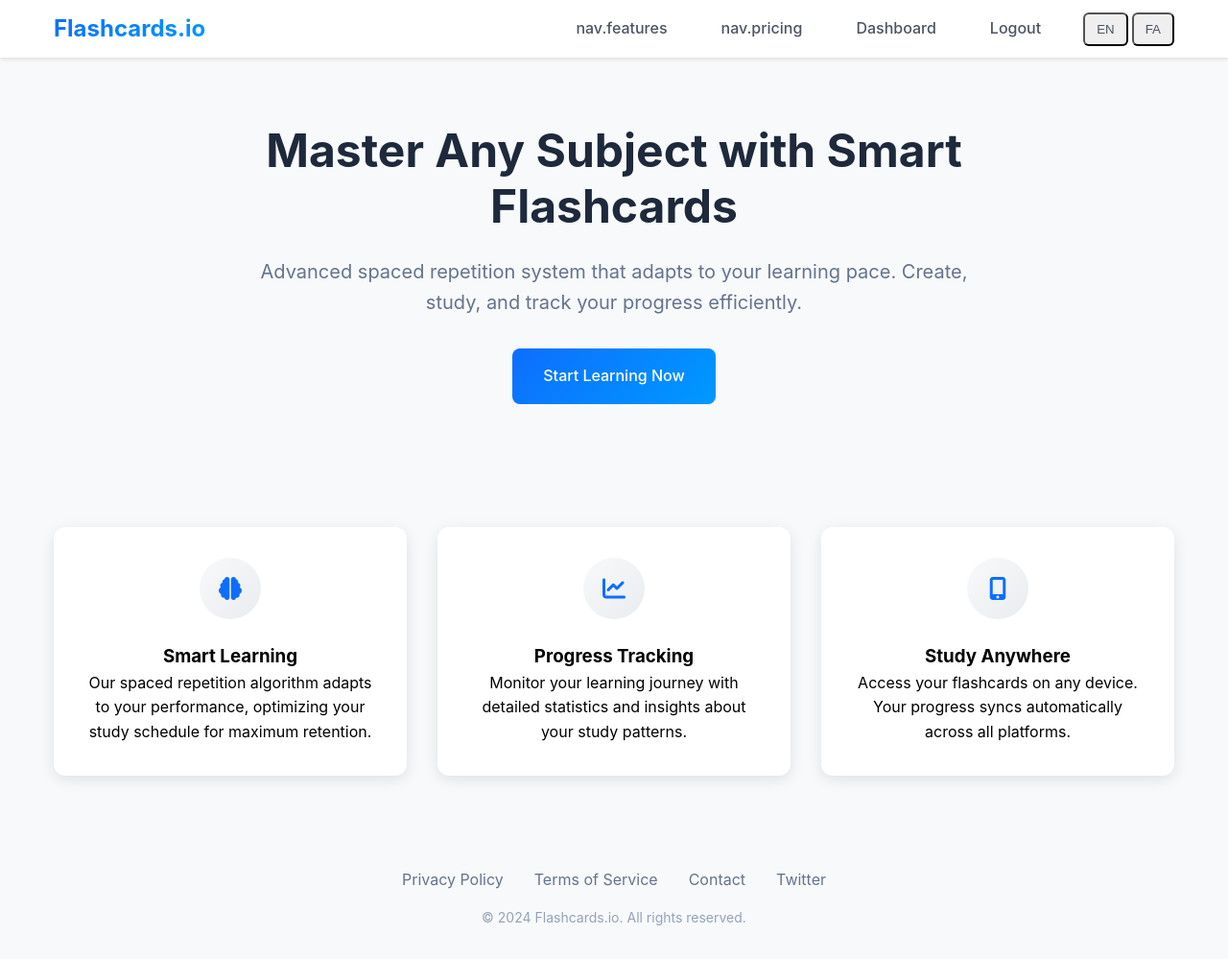
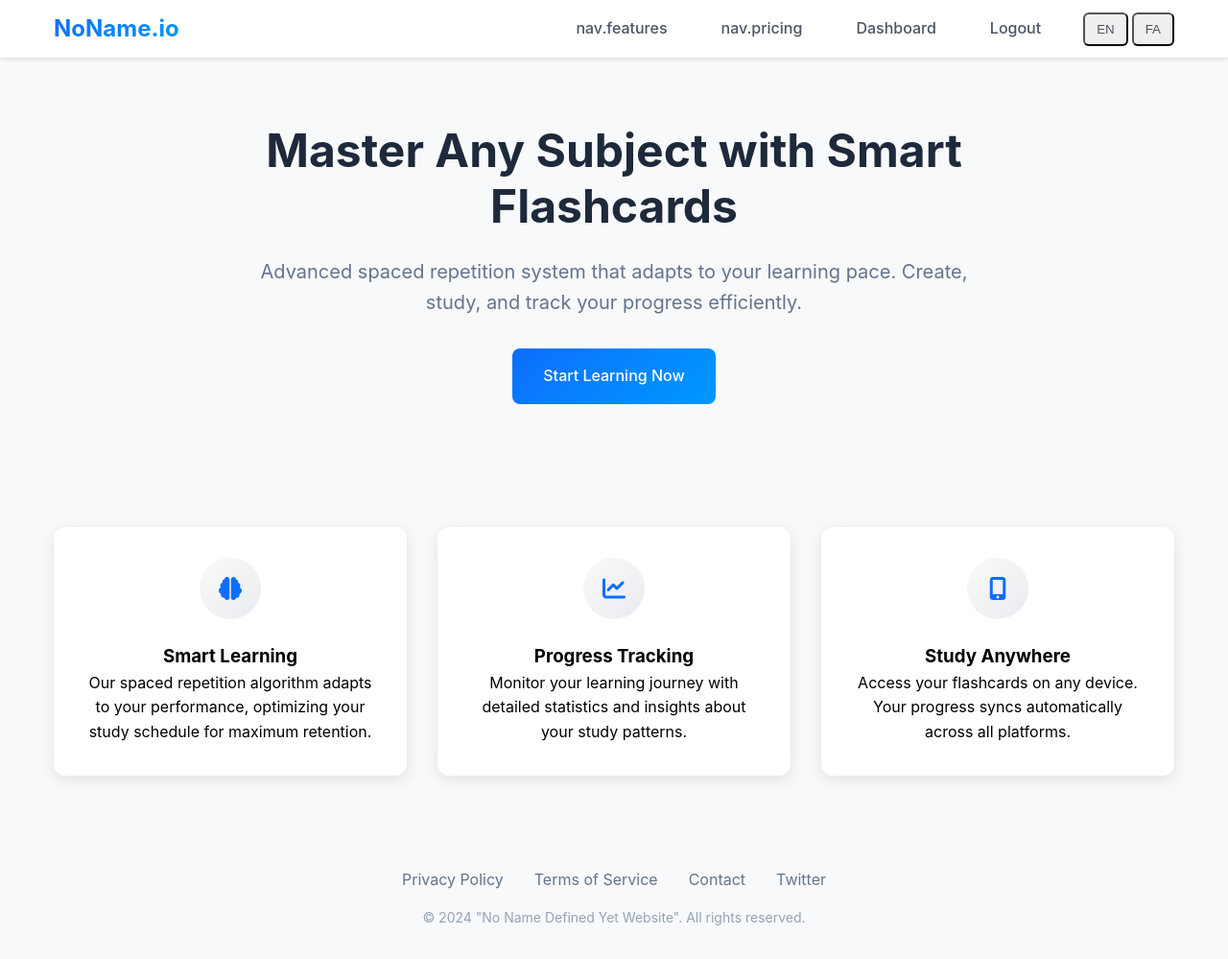
Before and after one commit to mehrdadmahdian/fc.io, a React (Create React App) app in the folder ui/: page / in a window 1280 px wide. Shown: the whole page at 96% size. Built offline with nearby package versions, Linux system fonts and the light colour scheme.

Commit message:
improvement

```diff
--- a/ui/src/components/Footer.jsx
+++ b/ui/src/components/Footer.jsx
@@ -12,7 +12,7 @@ function Footer() {
                         <a href="https://twitter.com/flashcardsio" className="footer-link" target="_blank" rel="noopener noreferrer">Twitter</a>
                     </div>
                     <div className="copyright">
-                        © 2024 Flashcards.io. All rights reserved.
+                        © 2024 "No Name Defined Yet Website". All rights reserved.
                     </div>
                 </div>
             </div>
--- a/ui/src/pages/Home.jsx
+++ b/ui/src/pages/Home.jsx
@@ -22,7 +22,7 @@ function Home() {
             {/* Navigation */}
             <nav className="navbar">
                 <div className="navbar-container">
-                    <Link to="/" className="navbar-brand">Flashcards.io</Link>
+                    <Link to="/" className="navbar-brand">NoName.io</Link>
                     <div className={`navbar-links ${isMenuOpen ? 'active' : ''}`}>
                         <Link to="/features" className="nav-link">{t('nav.features')}</Link>
                         <Link to="/pricing" className="nav-link">{t('nav.pricing')}</Link>
```
Also changed, not shown: ui/package.json (+5 -8 lines), 2 other files (tests, documents, lock files or other folders).
